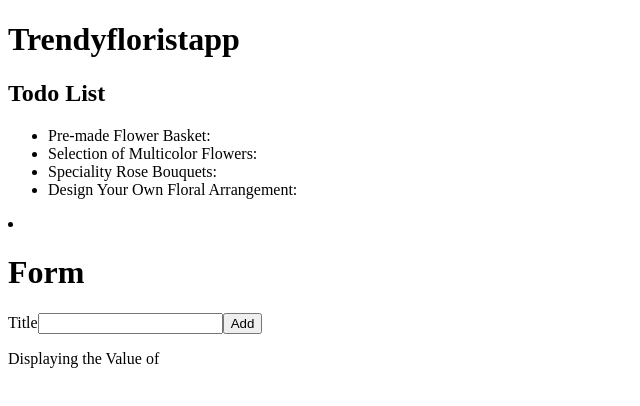
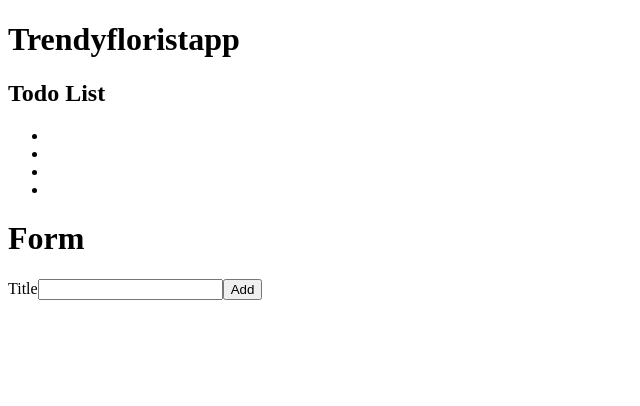
Before and after one commit to Tugeeta/react-todo, a React (Create React App) app: page / in a window 1280 px wide. Shown: the top 406 px of the page, without its empty margins (0-640 px from the left). Built offline with nearby package versions, Linux system fonts and the light colour scheme; the HTML template or start-up script is replaced by a standard one.

Commit message:
Lesson-1-4 Submission

```diff
--- a/src/AddTodoForm.js
+++ b/src/AddTodoForm.js
@@ -1,18 +1,45 @@
-import React from 'react';
+import {useState} from 'react';
 
-function AddTodoForm () {
- return (
+
+function AddTodoForm ({onAddTodo}) {
+
+   const[todoTitle, setTodoTitle] = useState('');
+
+   const handleAddTodo =(event)=>{
+       event.preventDefault();
+       const newTodo = {
+        title:todoTitle,
+        id: Date.now(),
+       };
+
+        onAddTodo(newTodo);
+        setTodoTitle('');
+     };
+
+        const handleTitleChange =(event) => {
+           const newTodoTitle = event.target.value;
+           setTodoTitle(newTodoTitle);
+   };
+
+
+return(
 <div>
-    <h1> Form</h1>
-     <form>
-         <label htmlFor='todoTitle' >
+<h1>  Form </h1>
+<form onSubmit={handleAddTodo}>
+<label htmlFor='todoTitle'>
   Title
 </label>
-         <input type = "text" id="todoTitle"/>
+<input type = "text" id='todoTitle' name ='title' value={todoTitle}
+onChange={handleTitleChange}/>
 
-       <button type="submit">Add</button>
+
+<button type='submit'> Add </button>
+
+
 </form>
 </div>
+
+
 );
 }
 export default AddTodoForm;
--- a/src/App.js
+++ b/src/App.js
@@ -2,11 +2,20 @@
 import TodoList from './TodoList';
 import AddTodoForm from './AddTodoForm';
 import {useState} from 'react';
-import TodoListItem from './TodoListItem';
+
 
 
 function App() {
- const [newTodo, setNewTodo] = useState('');
+ //const [newTodo, setNewTodo] = useState('');
+ const [todoList, setTodoList] = useState([]);
+
+
+ function addTodo(newTodo) {
+
+
+ setTodoList([...todoList, newTodo]);
+ }
+
  return (
    <div>
      <header>
@@ -14,13 +23,13 @@
        <h2>Todo List</h2>
        </header>
 
-     <TodoList/>
-     <TodoListItem/>
+       <TodoList todoList={todoList}/>
 
-     <AddTodoForm onAddTodo={(todoTitle)=> setNewTodo(todoTitle)} />
-        <p>
+        <AddTodoForm onAddTodo={addTodo}/>
+
+        {/*<p>
          Displaying the Value of <strong>{newTodo}</strong>
-        </p>
+ </p>*/}
             </div>
   );
 }
--- a/src/TodoList.js
+++ b/src/TodoList.js
@@ -1,10 +1,12 @@
 import React from 'react';
+import TodoListItem from './TodoListItem';
+
 
 const todoList = [
     {
       Id:1,
       Title:"Pre-made Flower Basket:\n",
-      },
+  },
        {
        Id:2,
       Title:"Selection of Multicolor Flowers:\n",
@@ -19,19 +21,15 @@
         },
       ];
 
-function TodoList() {
-    return (
-        <div>
-<ul>
-        {todoList.map(function(item){
-               return (
-               <li key = {item.Id}>
-                <span>{item.Title}</span>
+      function TodoList(newTodo) {
+        return (
+  <div>
+       <ul>
+        {todoList.map((newTodo)=>
+           <TodoListItem key = {newTodo.Id} todo={newTodo}/>
 
-      </li>
-               );
-        })}
-           </ul>
+           )}
+    </ul>
 
     </div>
   );
--- a/src/TodoListItem.js
+++ b/src/TodoListItem.js
@@ -1,6 +1,7 @@
-import  React from "react";
-function TodoListItem (props) {
-       const todo = props;
+import  React from 'react';
+
+function TodoListItem ({todo}) {
+
     return (
            <div>
             <li>
```
Lines whose indentation alone changed are shown as unchanged.
